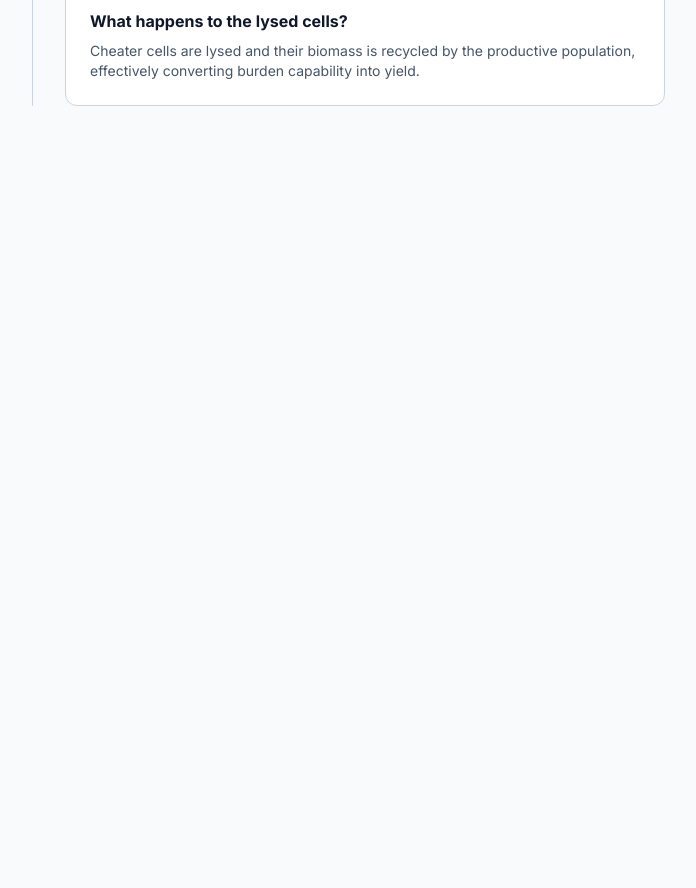
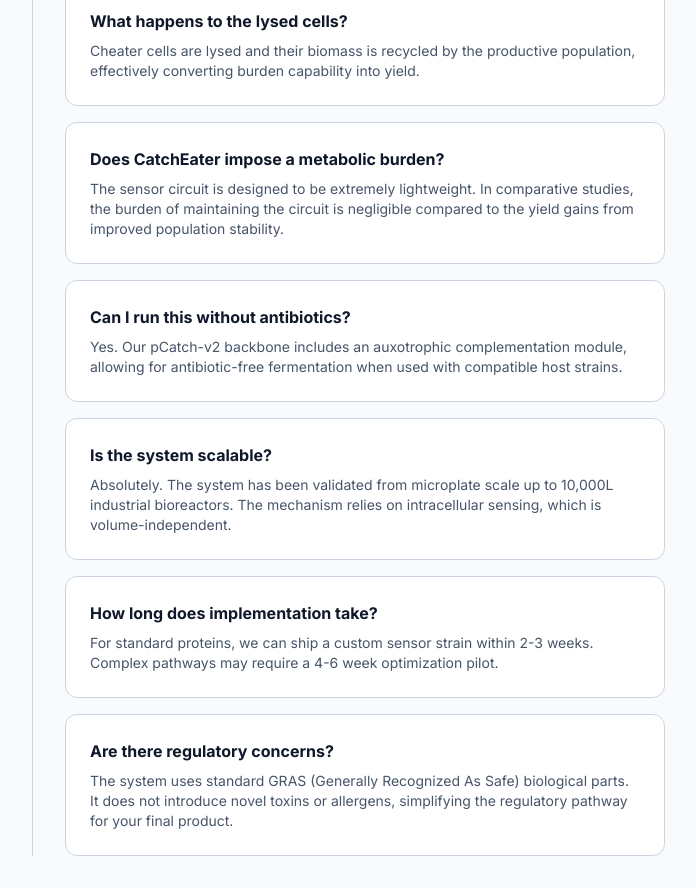
Before and after one commit to QuercusCode/Catcheaterweb, a Next.js app: page /docs in a window 1280 px wide. Shown: the part 1680-2568 px from the top of the page, without its empty margins (275-971 px from the left). Before the commit the page ends 1818 px from the top, so only its background shows below. Built offline with nearby package versions, Linux system fonts and the light colour scheme.

Commit message:
Fix: Overwrite Docs page to ensure FAQs and Contact button are properly updated

```diff
--- a/src/app/docs/page.tsx
+++ b/src/app/docs/page.tsx
@@ -1,11 +1,17 @@
 'use client';
 
+import { useState } from 'react';
 import { Book, FileText, AlertTriangle, Search } from 'lucide-react';
 import Link from 'next/link';
+import ContactSupportModal from '@/components/ContactSupportModal';
 
 export default function Documentation() {
+    const [isContactOpen, setIsContactOpen] = useState(false);
+
     return (
         <div className="min-h-screen bg-background font-sans max-w-7xl mx-auto">
+            <ContactSupportModal isOpen={isContactOpen} onClose={() => setIsContactOpen(false)} />
+
             <div className="px-6 py-8">
                 <div className="grid grid-cols-1 md:grid-cols-4 gap-8">
 
@@ -24,7 +30,14 @@ export default function Documentation() {
                                 <h4 className="font-bold text-xs uppercase tracking-wider text-muted mb-4">Resources</h4>
                                 <ul className="space-y-2">
                                     <li><a href="#faq" className="block text-sm text-muted-foreground hover:text-foreground px-3 py-1">FAQ</a></li>
-                                    <li><a href="#contact" className="block text-sm text-muted-foreground hover:text-foreground px-3 py-1">Contact Science Team</a></li>
+                                    <li>
+                                        <button
+                                            onClick={() => setIsContactOpen(true)}
+                                            className="block text-sm text-muted-foreground hover:text-foreground px-3 py-1 text-left w-full"
+                                        >
+                                            Contact Science Team
+                                        </button>
+                                    </li>
                                 </ul>
                             </div>
                         </div>
@@ -127,6 +140,36 @@ export default function Documentation() {
                                         Cheater cells are lysed and their biomass is recycled by the productive population, effectively converting burden capability into yield.
                                     </p>
                                 </div>
+                                <div className="bg-surface border border-border rounded-xl p-6">
+                                    <h3 className="font-bold text-foreground mb-2">Does CatchEater impose a metabolic burden?</h3>
+                                    <p className="text-sm text-muted-foreground">
+                                        The sensor circuit is designed to be extremely lightweight. In comparative studies, the burden of maintaining the circuit is negligible compared to the yield gains from improved population stability.
+                                    </p>
+                                </div>
+                                <div className="bg-surface border border-border rounded-xl p-6">
+                                    <h3 className="font-bold text-foreground mb-2">Can I run this without antibiotics?</h3>
+                                    <p className="text-sm text-muted-foreground">
+                                        Yes. Our pCatch-v2 backbone includes an auxotrophic complementation module, allowing for antibiotic-free fermentation when used with compatible host strains.
+                                    </p>
+                                </div>
+                                <div className="bg-surface border border-border rounded-xl p-6">
+                                    <h3 className="font-bold text-foreground mb-2">Is the system scalable?</h3>
+                                    <p className="text-sm text-muted-foreground">
+                                        Absolutely. The system has been validated from microplate scale up to 10,000L industrial bioreactors. The mechanism relies on intracellular sensing, which is volume-independent.
+                                    </p>
+                                </div>
+                                <div className="bg-surface border border-border rounded-xl p-6">
+                                    <h3 className="font-bold text-foreground mb-2">How long does implementation take?</h3>
+                                    <p className="text-sm text-muted-foreground">
+                                        For standard proteins, we can ship a custom sensor strain within 2-3 weeks. Complex pathways may require a 4-6 week optimization pilot.
+                                    </p>
+                                </div>
+                                <div className="bg-surface border border-border rounded-xl p-6">
+                                    <h3 className="font-bold text-foreground mb-2">Are there regulatory concerns?</h3>
+                                    <p className="text-sm text-muted-foreground">
+                                        The system uses standard GRAS (Generally Recognized As Safe) biological parts. It does not introduce novel toxins or allergens, simplifying the regulatory pathway for your final product.
+                                    </p>
+                                </div>
                             </div>
                         </section>
 
@@ -147,6 +190,6 @@ export default function Documentation() {
 
                 </div>
             </div>
-        </div >
+        </div>
     );
 }
```
